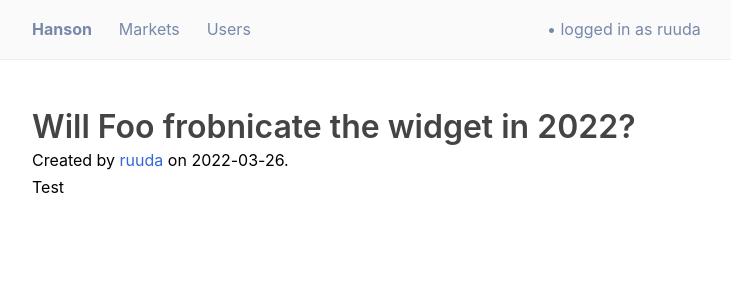
After one commit to ruuda/hanson, a Flask app: template hanson/templates/demo.html in a window 1280 px wide. The commit adds this page. Shown: the top 300 px of the page, without its empty margins (208-939 px from the left). Run offline with Flask 2, Linux system fonts and the light colour scheme; the template is opened without the code that fills it, so the values that code supplies are empty; some web fonts are replaced.

Commit message:
Work on stylesheet a bit
I’m going with Inter as the main UI font for now. I already have a great
Inter-based design: my MkDocs theme Kilsbergen. So I’m going to copy
some parts from that. For the main lay-out, most prediction market sites
look pretty similar, but Polymarket in particular makes most sense to
me, so I’ll take inspiration from that.

```diff
--- a/hanson/static/style.css
+++ b/hanson/static/style.css
@@ -1,17 +1,144 @@
+/* Some colors and scales in this stylesheet are taken from Kilsbergen,
+   licensed Apache 2.0, see also https://github.com/ruuda/kilsbergen.
+*/
+
+/* The Inter font family, see https://rsms.me/inter.
+   https://rsms.me/inter/#faq-cdn suggests that linking these files directly is fine.
+*/
+@font-face {
+  font-family: Inter;
+  font-style:  normal;
+  font-weight: 400;
+  src: url("https://rsms.me/inter/font-files/Inter-Regular.woff2?v=3.19") format("woff2");
+}
+@font-face {
+  font-family: Inter;
+  font-style:  italic;
+  font-weight: 400;
+  src: url("https://rsms.me/inter/font-files/Inter-Italic.woff2?v=3.19") format("woff2");
+}
+@font-face {
+  font-family: Inter;
+  font-style:  normal;
+  font-weight: 500;
+  src: url("https://rsms.me/inter/font-files/Inter-Medium.woff2?v=3.19") format("woff2");
+}
+@font-face {
+  font-family: Inter;
+  font-style:  normal;
+  font-weight: 600;
+  src: url("https://rsms.me/inter/font-files/Inter-SemiBold.woff2?v=3.19") format("woff2");
+}
+@font-face {
+  font-family: Inter;
+  font-style:  normal;
+  font-weight: 700;
+  src: url("https://rsms.me/inter/font-files/Inter-Bold.woff2?v=3.19") format("woff2");
+}
+
+/* Modular scale with exponent 1.7^(1/3). The 1.7 was chosen as the line hight
+   that goes well with Inter. Previously I used 1.59, but it was just too tight.
+   0.59em
+   0.70em
+   1.00em
+   1.19em
+   1.42em
+   1.70em
+   2.02em
+   2.42em
+*/
+
 * {
   margin: 0;
   padding: 0;
 }
 
-html, body {
-  font-size: 18px;
-  font-family: 'IBM Plex Sans';
+html {
+  font-size: 16px;
+  font-family: Inter, Roboto, sans-serif;
+  /*
+  Turn on character variant 8 for Inter, which puts serifs on the uppercase I.
+  Also turn on variant 1, which has a curved 1.
+  Disable contextual alternates for now. There is a bug, either in Inter or
+  in Chrome (https://crbug.com/1046095) that causes colons after a <strong> to
+  be raised above the baseline.
+  */
+  font-feature-settings: 'cv01' 1, 'cv08' 1, 'calt' 0;
+  line-height: 1.7em;
+  background-color: #fff;
 }
 
-body {
-  max-width: 20em;
+a {
+  text-decoration: none;
+  color: #36d;
+}
+
+h1, h2, h3 {
+  font-weight: 600;
+  color: #444;
+}
+
+h1 {
+  font-size: 2rem;
+  line-height: 2.42rem;
+}
+
+.inner {
   margin-left: auto;
   margin-right: auto;
+  padding-left: 1.42rem;
+  padding-right: 1.42rem;
+  max-width: 50em;
+}
+
+#headerbar {
+  background-color: #fafafa;
+  border-bottom: 1px solid #eee;
+  color: #78a;
+}
+
+#headerbar .inner {
+  display: grid;
+  grid-template-columns: auto auto auto;
+  grid-template-areas: "main-nav _ session-indicator";
+}
+
+#main-nav {
+  grid-area: main-nav;
+  margin-left: -0.70em;
+}
+
+#session-indicator {
+  grid-area: session-indicator;
+  margin-right: -0.70em;
+}
+
+#main-nav a, #session-indicator p {
+  display: inline-block;
+  padding-top: 1em;
+  padding-bottom: 1em;
+}
+
+#main-nav a {
+  color: inherit;
+  padding-left: 0.70em;
+  padding-right: 0.70em;
+}
+
+#main-nav a:hover {
+  background-color: #dcdedf;
+}
+
+a#home-link {
+  font-weight: 700;
+}
+
+#session-indicator p {
+  text-align: right;
+}
+
+#main {
+  margin-top: 3rem;
 }
 
 #login-form {
--- /dev/null
+++ b/hanson/templates/demo.html
@@ -0,0 +1,30 @@
+<!DOCTYPE html>
+<html>
+  <head>
+    <meta charset="utf-8">
+    <meta content="width=device-width, initial-scale=1" name="viewport">
+    <title>Title</title>
+    <link href="/static/style.css" rel="stylesheet">
+  </head>
+  <body>
+    <header id="headerbar">
+      <div class="inner">
+        <nav id="main-nav">
+          <a href="/" id="home-link">Hanson</a>
+          <a href="/markets">Markets</a>
+          <a href="/users">Users</a>
+        </nav>
+        <div id="session-indicator">
+          <p><span class="indicator">•</span> logged in as <span>ruuda</span></p>
+        </div>
+      </div>
+    </header>
+    <section id="main">
+      <div class="inner">
+        <h1>Will Foo frobnicate the widget in 2022?</h1>
+        <p>Created by <a href="/~ruuda">ruuda</a> on 2022-03-26.</p>
+        <p>Test</p>
+      </div>
+    </section>
+  </body>
+</html>
```
